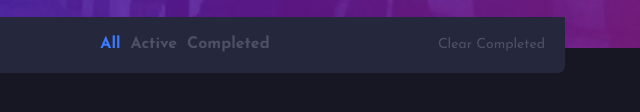
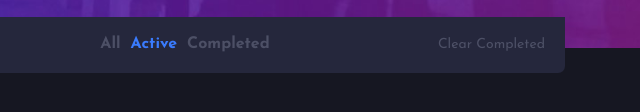
Before and after one commit to Imoyemi-1/Todo-list-App, a plain HTML site: page index.html in a window 1280 px wide. Both pictures are taken after a click on the button "Active". Shown: the part 202-314 px from the top of the page, 455-1095 px from the left. Drawn offline with Linux system fonts and the light colour scheme.

Commit message:
filter between item active states

```diff
--- a/css/style.css
+++ b/css/style.css
@@ -258,7 +258,7 @@ input[type="checkbox"]:checked::after {
   color: var(--Light-Grayish-Blue-hover);
 }
 
-.all-btn.active-state {
+.active-state {
   color: var(--Bright-Blue) !important;
 }
 
--- a/script.js
+++ b/script.js
@@ -1,6 +1,8 @@
 // Global variables
 const todoInput = document.getElementById("input-container");
+const statesbtn = document.querySelectorAll("#todo-active-state-toggle button");
 
+let isActive = "all";
 // Add new todo to dom
 
 const addNewTodo = (e) => {
@@ -31,6 +33,7 @@ const addNewTodo = (e) => {
   localStorage.setItem("todo", JSON.stringify(getItemFromStorage));
 
   input.value = "";
+  filterTodoStates();
 };
 // display item to dom
 
@@ -140,7 +143,43 @@ function clearCompletedFromStorage() {
 
 // toggle between todo states btn to filter active states
 
-const filterTodoStates = () => {};
+const toggleStatesBtn = (e) => {
+  const btn = e.target;
+
+  statesbtn.forEach((item) => item.classList.remove("active-state"));
+  btn.classList.add("active-state");
+
+  if (btn.textContent === "Active") {
+    isActive = "active";
+  } else if (btn.textContent === "Completed") {
+    isActive = "completed";
+  } else {
+    isActive = "all";
+  }
+
+  filterTodoStates();
+};
+
+const filterTodoStates = () => {
+  const getItemFromStorage = JSON.parse(localStorage.getItem("todo"));
+
+  document.getElementById("todo-Item-container").innerHTML = "";
+
+  const filterTodo = getItemFromStorage.filter((todo) => {
+    if (isActive === "all") {
+      return true;
+    }
+    if (isActive === "active") {
+      return !todo.isActive;
+    }
+
+    if (isActive === "completed") {
+      return todo.isActive;
+    }
+  });
+
+  filterTodo.forEach((item) => createTodo(item.txt, item.isActive, item.id));
+};
 
 // Utility functions
 function capitalizeFirstWord(word) {
@@ -150,4 +189,5 @@ function capitalizeFirstWord(word) {
 // Eventlistener
 
 todoInput.addEventListener("submit", addNewTodo);
+statesbtn.forEach((btn) => btn.addEventListener("click", toggleStatesBtn));
 displayTodo();
```
Also changed, not shown: index.html (+5 -50 lines).
